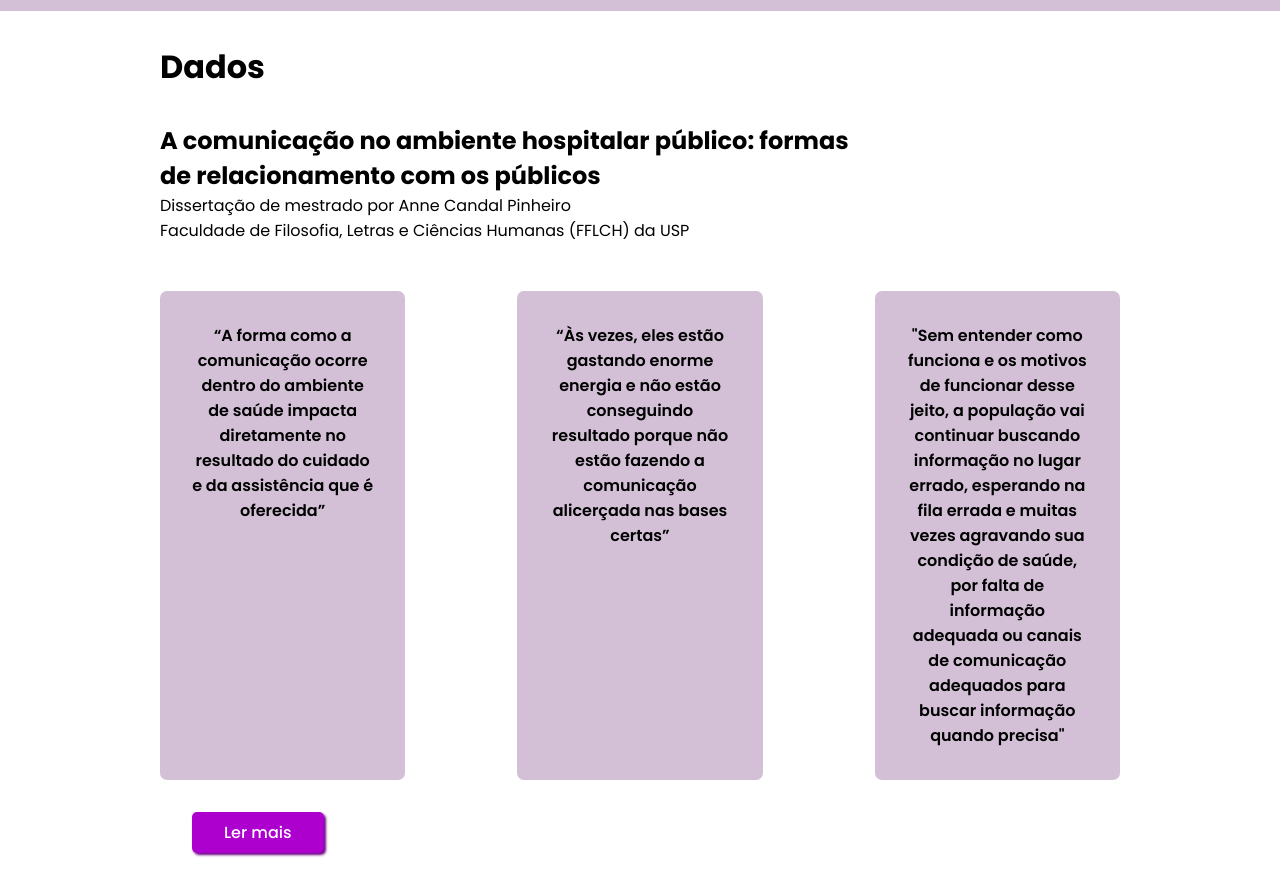
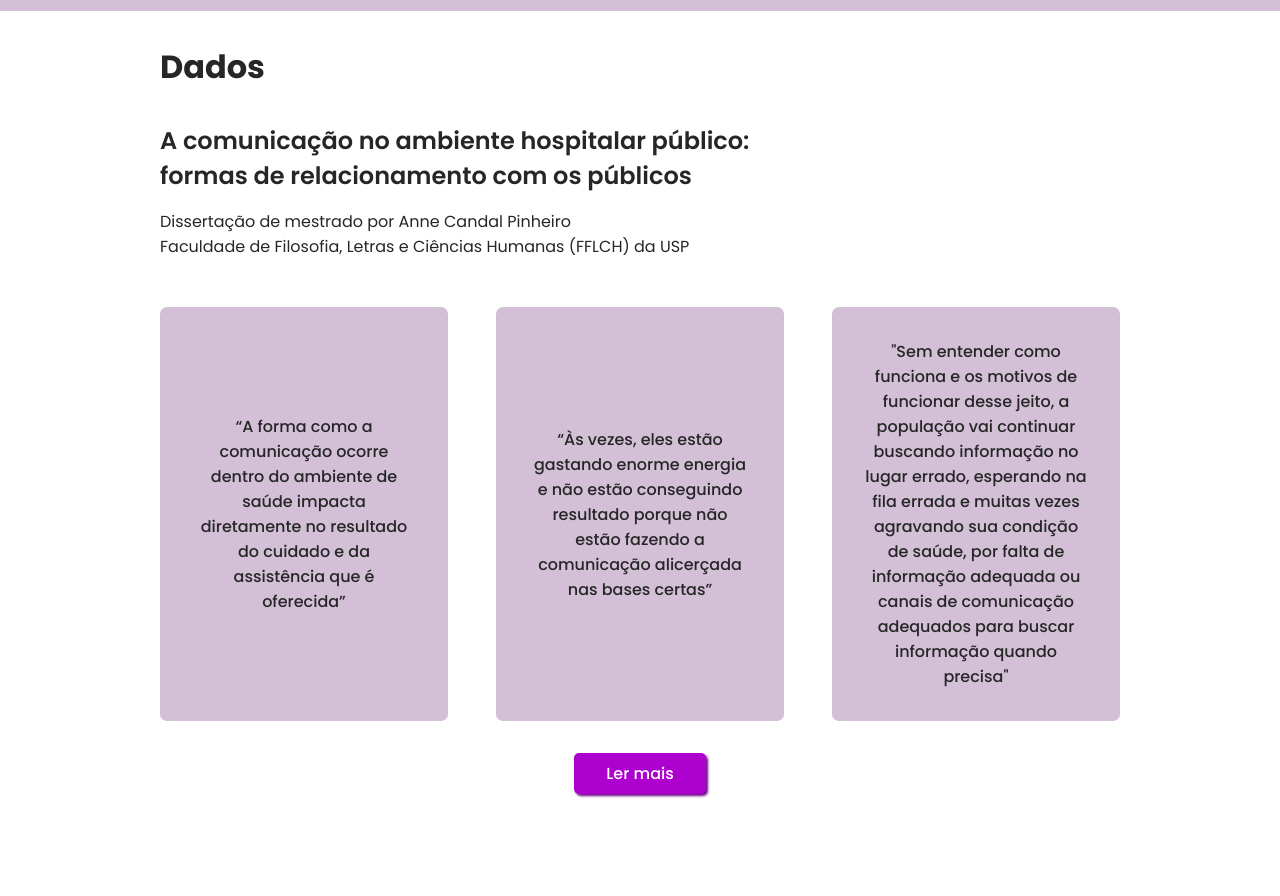
Before and after one commit to Rafafaaa-FIAP/CHL01-landing-page, a plain HTML site: page index.html in a window 1280 px wide. Shown: the part 540-1436 px from the top of the page. After the commit the page ends 1398 px from the top, so only its background shows below. Drawn offline with Linux system fonts and the light colour scheme.

Commit message:
feat: updating data section

```diff
--- a/index.html
+++ b/index.html
@@ -45,20 +45,23 @@
   <section></section>
 
   <section id="data">
-    <h1>Dados</h1>
+    <h2>Dados</h2>
     <div id="data-fonts">
-      <h2>A comunicação no ambiente hospitalar público: formas de relacionamento com os públicos</h2>
-      <p>Dissertação de mestrado por Anne Candal Pinheiro</p>
+      <h3>A comunicação no ambiente hospitalar público: formas de relacionamento com os públicos</h3>
+      <p id="autor">Dissertação de mestrado por Anne Candal Pinheiro</p>
       <p>Faculdade de Filosofia, Letras e Ciências Humanas (FFLCH) da USP</p>
     </div>
     <div id="mentions">
-      <p class="mentions">“A forma como a comunicação ocorre dentro do ambiente de saúde impacta diretamente no resultado do cuidado e da assistência que é oferecida”</p>
-      <p class="mentions">“Às vezes, eles estão gastando enorme energia e não estão conseguindo resultado porque não estão fazendo a comunicação alicerçada nas bases certas”</p>
+      <p class="mentions center-text">“A forma como a comunicação ocorre dentro do ambiente de saúde impacta diretamente no resultado do cuidado e da assistência que é oferecida”</p>
+      <p class="mentions center-text">“Às vezes, eles estão gastando enorme energia e não estão conseguindo resultado porque não estão fazendo a comunicação alicerçada nas bases certas”</p>
       <p class="mentions">"Sem entender como funciona e os motivos de funcionar desse jeito, a população vai continuar buscando informação no lugar errado, esperando na fila errada e muitas vezes agravando sua condição de saúde, por falta de informação adequada ou canais de comunicação adequados para buscar informação quando precisa"</p>
     </div>
-    <a href="https://www.teses.usp.br/teses/disponiveis/8/8161/tde-28092023-161606/pt-br.php" target="_blank">
-      <button  class="default"> Ler mais</button>
-    </a>
+
+    <div id="read-me-btn">
+      <a href="https://www.teses.usp.br/teses/disponiveis/8/8161/tde-28092023-161606/pt-br.php" target="_blank">
+        <button  class="default"> Ler mais</button>
+      </a>
+    </div>
 
   </section>
 
--- a/styles.css
+++ b/styles.css
@@ -10,10 +10,19 @@ body {
   height: calc(100vh - var(--nav-height));
   margin-top: var(--nav-height);
   background-color: var(--colors-background-1);
+  color: var(--colors-text-primary);
 }
 
 h1 {
   font-size: unset;
+}
+
+h2{
+  font-size: 2rem;
+}
+
+h3{
+  font-size: 1.5rem;
 }
 
 nav {
@@ -96,35 +105,58 @@ section#data{
   padding:2rem 10rem;
 }
 
+section#data h2{
+  text-align: left;
+  width: 100%;
+}
+
 div#data-fonts{
   padding-top:2rem;
 }
 
 div#mentions{
 display: flex;
-gap: 7rem;
+gap: 3rem;
 padding-top: 3rem;
 justify-content: space-around;
 }
 
 .mentions{
-  font-weight: 600;
+  font-weight: 500;
   width: 20rem;
   text-align: center;
   padding: 2rem 2rem;
   background-color: var(--colors-background-2);
   border-radius: 7px;
-  transform: scale(1);
+  display: flex;
+  align-items: center;
+  transition-property: background-color transform;
+  transition-duration: 0.5s;
+  transition-timing-function: ease-out;
 }
 
-div#data-fonts h2{
-width: 45rem;
+.mentions:hover{
+  background-color:var(--colors-primary-light);
+  transform:scale(1.08);
+}
+
+div#data-fonts h3{
+width: 40rem;
+font-weight: 600;
 }
 
 section#data h1{
   font-size: 2rem;
 }
 
-section#data button{
+
+div#read-me-btn{
   margin: 2rem;
+  display: flex;
+  justify-content: center;
+
 }
+
+p#autor{
+  padding-top:1rem;
+}
```
